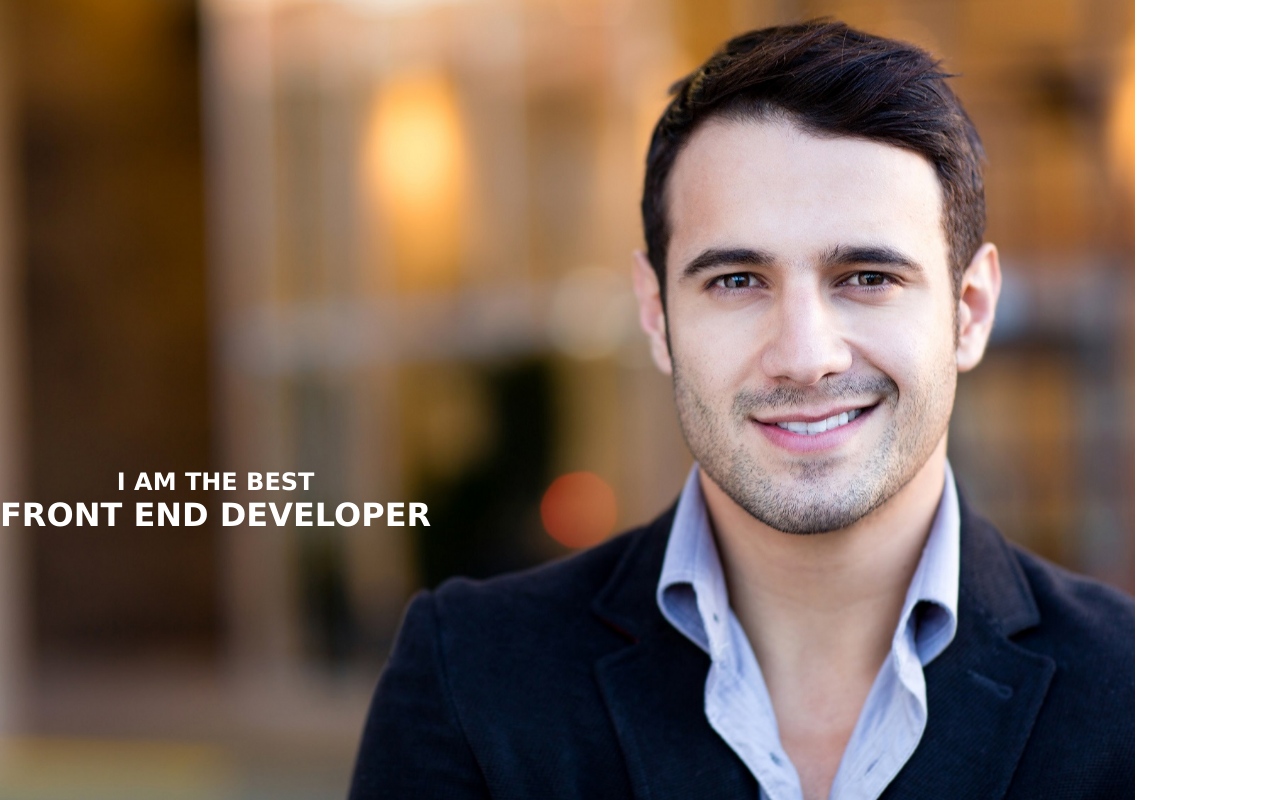
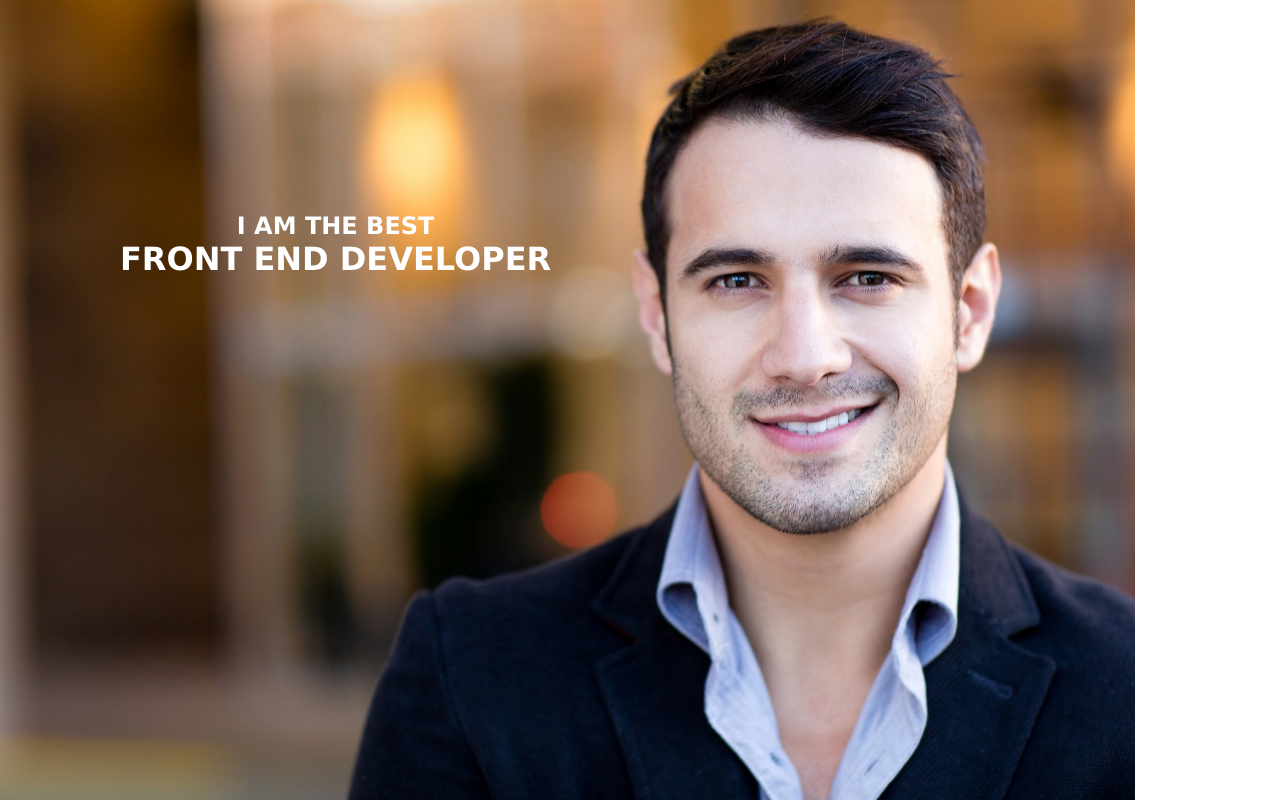
Before and after one commit to bodok2/2-rwd, a plain HTML site: page index.html in a window 1280 px wide. Drawn offline with Linux system fonts and the light colour scheme.

Commit message:
poprawki

```diff
--- a/css/style-3.css
+++ b/css/style-3.css
@@ -1,13 +1,15 @@
 
 .container {
 
-     background-image: url("../img/man-1.jpg");
+	background-image: url("../img/man-1.jpg");
+	height: 70vw;
+	background-repeat: no-repeat;
 
 }
 
 
 .item {
     color: black;
-    left: 10%;
-    top: 80vw;
+	left: 10vh;
+	top: 80vw;
 }
--- a/css/style-4.css
+++ b/css/style-4.css
@@ -1,12 +1,11 @@
 .container {
     background-image: url("../img/man-2.jpg");
+	height: 100vh;
 }
 
 .item {
-
     color: white;
-    left: 55%;
-    top: 10vw;
-    text-align: center;
-    ;
+	left: 55vw;
+	top: 15vw;
+	text-align: center;
 }
--- a/css/style-5.css
+++ b/css/style-5.css
@@ -1,9 +1,10 @@
 .container {
-    background-image: url("../img/man-1.jpg");
-   }
+	background-image: url("../img/man-1.jpg");
+	height: 100vh;
+}
 
 .item {
     color: white;
-    left: 0%;
-    top: 35vw;
+    color: white;
+	left: 15vh;
 }
--- a/css/style.css
+++ b/css/style.css
@@ -12,12 +12,14 @@ body {
 }
 
 .container {
-    display: flex;
-    height: 100vh;
     background-size: contain;
     background-repeat: no-repeat;
     position: relative;
 
+}
+
+.item {
+    text-align: center;
 }
 
 html,
@@ -35,7 +37,7 @@ h2 {
 }
 
 
-span  {
+span {
     font-size: rem;
     font-size: 2rem;
 
```
Also changed, not shown: index.html (+2 -0 lines).
